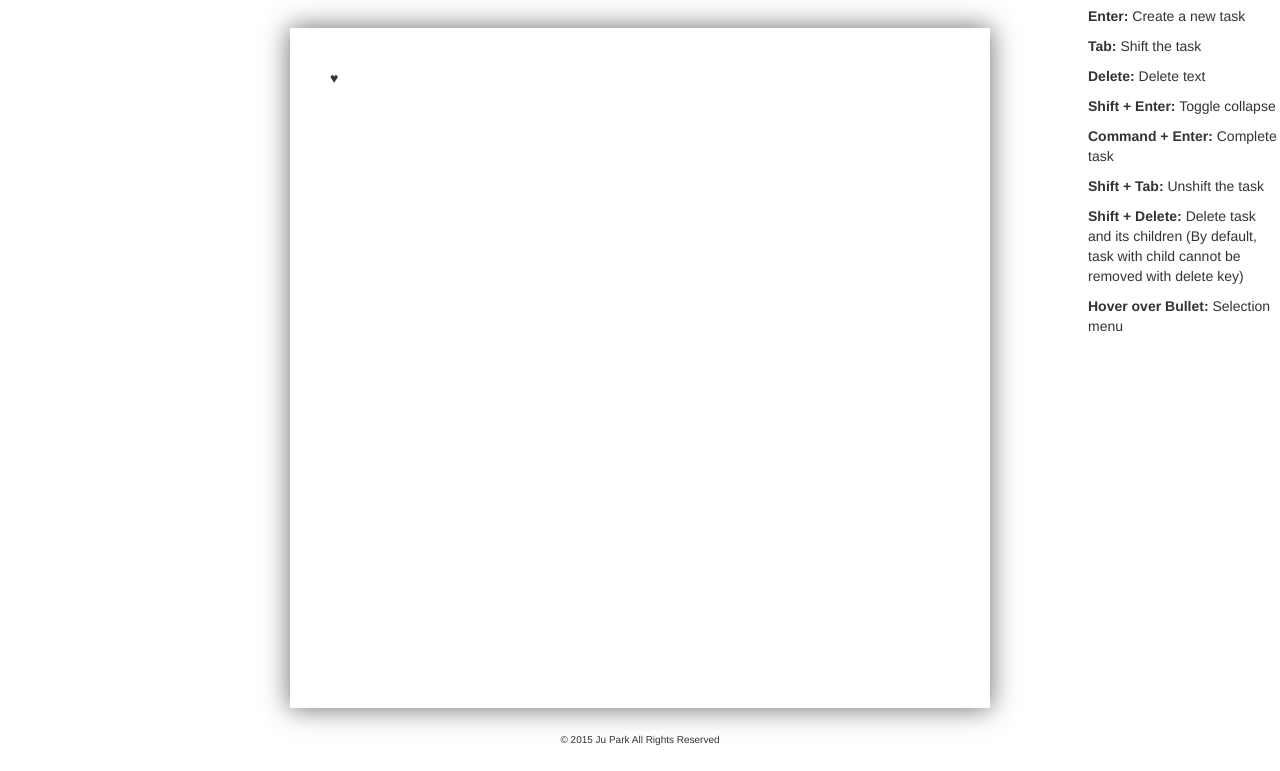
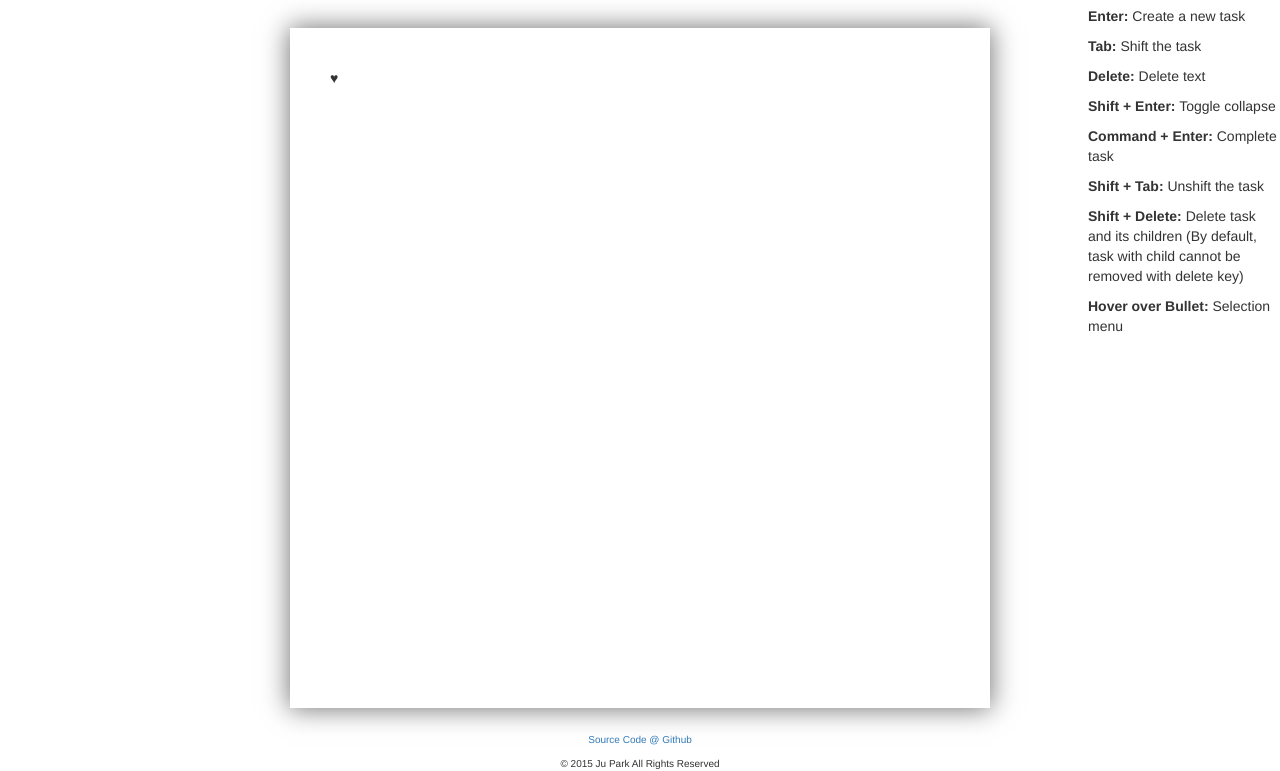
Before and after one commit to wheredidjupark/TreeNote-Offline, a website: page index.html in a window 1280 px wide. Shown: the part 40-811 px from the top of the page. Drawn offline with nearby package versions, Linux system fonts and the light colour scheme; files that its build step writes are made by us from their sources.

Commit message:
added github source link on index.html

```diff
--- a/index.html
+++ b/index.html
@@ -28,7 +28,10 @@
             <p><strong>Hover over Bullet:</strong> Selection menu</p>
         </div>
     </div>
-    <footer id="footer"> &copy; 2015 Ju Park All Rights Reserved</footer>
+    <footer id="footer">
+        <p><a href="https://github.com/wheredidjupark/WorkTree">Source Code @ Github</a></p>
+        <p>&copy; 2015 Ju Park All Rights Reserved</p>
+    </footer>
 </body>
 <script src="bower_components/jquery/dist/jquery.min.js"></script>
 <script src="bower_components/bootstrap/dist/js/bootstrap.min.js"></script>
```
